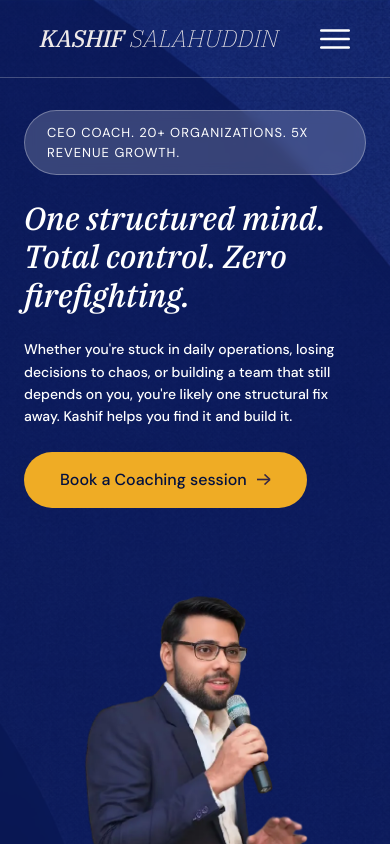
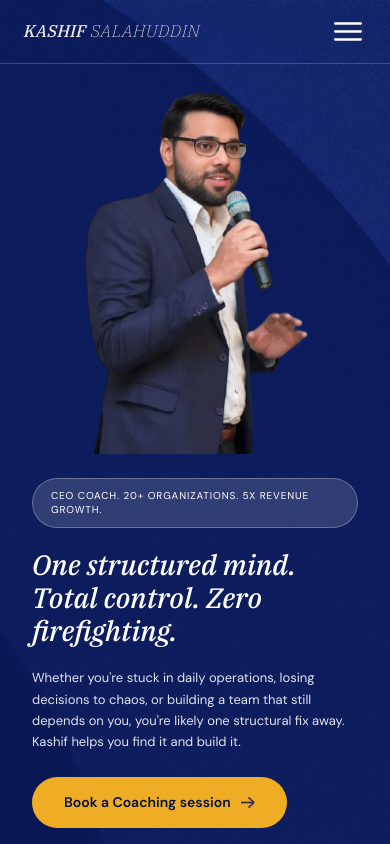
Before and after one commit to mianali453/kashif_salahuddin2, a React (Vite) app: page / in a window 390 px wide. Shown: the top 844 px of the page. Built offline with nearby package versions, Linux system fonts and the light colour scheme.

Commit message:
Enhance Herosection component with improved styles and layout; adjust dimensions, opacity, and responsiveness for better visual consistency

```diff
--- a/src/imports/Herosection-1/Herosection-3-1846.tsx
+++ b/src/imports/Herosection-1/Herosection-3-1846.tsx
@@ -1,10 +1,17 @@
+import React from "react";
 import svgPaths from "./svg-nqxmzi76e1";
 import imgImage171 from "./ca543d5264aebf5d9426e80142bbcd568c1ecb00.png";
 import imgImage9 from "./8e73b8238d14bf31948a8351675520eb6e955c13.png";
 
 function ArrowRightSvg() {
   return (
-    <svg width="14" height="11" viewBox="0 0 14 11" fill="none" style={{ display: "inline-block", verticalAlign: "middle" }}>
+    <svg
+      width="14"
+      height="11"
+      viewBox="0 0 14 11"
+      fill="none"
+      style={{ display: "inline-block", verticalAlign: "middle", flexShrink: 0 }}
+    >
       <path d="M0 5.5H12" stroke="#342646" strokeWidth="1.65" />
       <path d="M7.5 0.5L13 5.5" stroke="#342646" strokeWidth="1.65" />
       <path d="M7.5 10.5L13 5.5" stroke="#342646" strokeWidth="1.65" />
@@ -16,29 +23,29 @@ export default function Herosection() {
   return (
     <div
       className="relative w-full overflow-hidden"
-      style={{ background: "#10245f", minHeight: "100vh" }}
+      style={{ background: "#10245f", minHeight: "100svh" }}
       data-name="Herosection"
     >
-      {/* ── Background texture image ── */}
+      {/* Background texture */}
       <div className="absolute inset-0 pointer-events-none z-0">
         <img
           alt=""
           src={imgImage171}
           className="w-full h-full object-cover"
-          style={{ opacity: 0.6 }}
+          style={{ opacity: 0.55 }}
         />
       </div>
 
-      {/* ── Glow orb (desktop only) ── */}
+      {/* Decorative glow — visible on md+ only */}
       <div
         className="absolute hidden md:block pointer-events-none z-0"
         style={{
-          width: 370,
-          height: 370,
-          right: 80,
-          top: 200,
-          background: "rgba(255,255,255,0.08)",
-          filter: "blur(160px)",
+          width: 420,
+          height: 420,
+          right: "5%",
+          top: "20%",
+          background: "rgba(255,255,255,0.07)",
+          filter: "blur(180px)",
           borderRadius: "50%",
         }}
       />
@@ -47,71 +54,78 @@ export default function Herosection() {
       <nav
         className="relative z-20 w-full flex items-center justify-between"
         style={{
-          padding: "20px 40px",
-          borderBottom: "1px solid rgba(237,237,237,0.25)",
+          padding: "18px 24px",
+          borderBottom: "1px solid rgba(237,237,237,0.22)",
         }}
       >
+        {/* Logo */}
         <div
-          className="italic text-[#eee9e9]"
-          style={{ fontSize: 24 }}
+          className="italic tracking-wide select-none"
+          style={{ color: "#eee9e9", fontSize: "clamp(17px, 2.5vw, 24px)" }}
         >
-          <span style={{ fontFamily: "'IBM Plex Serif', serif", fontWeight: 500 }}>KASHIF </span>
-          <span style={{ fontFamily: "'IBM Plex Serif', serif", fontWeight: 200 }}>SALAHUDDIN</span>
+          <span style={{ fontFamily: "'IBM Plex Serif', serif", fontWeight: 500 }}>
+            KASHIF{" "}
+          </span>
+          <span style={{ fontFamily: "'IBM Plex Serif', serif", fontWeight: 200 }}>
+            SALAHUDDIN
+          </span>
         </div>
+
         {/* Hamburger */}
-        <a href="#" className="cursor-pointer shrink-0 z-20">
-          <svg width="30" height="20" viewBox="0 0 30 19.7142" fill="none">
+        <a href="#" className="cursor-pointer shrink-0 z-20 p-1">
+          <svg width="28" height="19" viewBox="0 0 30 19.7142" fill="none">
             <path d={svgPaths.p3d742900} fill="white" />
           </svg>
         </a>
       </nav>
 
-      {/* ── MAIN CONTENT ── */}
-      <div
-        className="relative z-10 w-full max-w-[1440px] mx-auto flex flex-col-reverse md:flex-row md:items-center"
-        style={{ minHeight: "calc(100vh - 62px)" }}
-      >
-        {/* ── Person image ── desktop: left column | mobile: top ── */}
-        <div className="block md:hidden w-full h-full overflow-hidden">
+      {/* ── HERO BODY ── */}
+      {/*
+        Mobile  : single column — image on top, text block below
+        Tablet  : two columns — image left (45%), text right (55%)
+        Desktop : two columns — image left (48%), text right (52%)
+      */}
+      <div className="relative z-10 w-full max-w-[1440px] mx-auto flex flex-col md:flex-row md:items-stretch min-h-[calc(100svh-61px)]">
+
+        {/* ── PERSON IMAGE ── */}
+        {/*
+          Mobile  : full width, fixed height so text stays visible below
+          md+     : fills left column, full remaining height
+        */}
+        <div className="w-full h-full  md:max-h-none md:h-auto md:w-[45%] lg:w-[48%] overflow-hidden flex-shrink-0">
           <img
             alt="Kashif Salahuddin"
             src={imgImage9}
             className="w-full h-full object-cover object-top"
+            style={{ objectPosition: "center top" }}
           />
         </div>
 
-        {/* Desktop image — left column */}
-        <div className="hidden md:block w-[47%] h-[calc(100vh-62px)] max-h-[820px] overflow-hidden">
-          <img
-            alt="Kashif Salahuddin"
-            src={imgImage9}
-            className="w-full h-full object-cover object-top"
-          />
-        </div>
+        {/* ── TEXT CONTENT ── */}
+        <div className="flex flex-col justify-center gap-5 md:gap-6 lg:gap-8 flex-1 px-8 pt-6 pb-10 md:px-8 md:pt-12 md:pb-14 lg:px-14 lg:pt-16 lg:pb-16">
 
-        {/* ── Text content ── */}
-        <div
-          className="flex flex-col gap-6 md:gap-7 flex-1 px-6 pb-[60px] pt-8 md:px-10 md:pt-10"
-        >
           {/* Badge pill */}
           <div
+            className="self-center"
             style={{
               display: "inline-flex",
-              alignSelf: "flex-start",
-              background: "rgba(255,255,255,0.18)",
-              border: "1px solid rgba(255,255,255,0.3)",
+              alignItems: "center",
+              background: "rgba(255,255,255,0.15)",
+              border: "1px solid rgba(255,255,255,0.28)",
               borderRadius: 48,
-              padding: "12px 22px",
-              backdropFilter: "blur(6px)",
+              padding: "10px 18px",
+              backdropFilter: "blur(8px)",
+              WebkitBackdropFilter: "blur(8px)",
             }}
           >
             <span
               style={{
                 fontFamily: "'DM Sans', sans-serif",
-                fontSize: 13,
+                fontSize: "clamp(10px, 1.8vw, 13px)",
                 color: "white",
-                letterSpacing: "1px",
+                letterSpacing: "0.9px",
                 textTransform: "uppercase",
+                lineHeight: 1.4,
               }}
             >
               CEO Coach. 20+ Organizations. 5x Revenue Growth.
@@ -119,29 +133,32 @@ export default function Herosection() {
           </div>
 
           {/* Headline */}
-          <div
+          <h1
+            className="m-0 p-0"
             style={{
               fontFamily: "'IBM Plex Serif', serif",
               fontStyle: "italic",
               fontWeight: 500,
               color: "white",
-              fontSize: "clamp(32px, 4.5vw, 54px)",
-              lineHeight: 1.2,
+              fontSize: "clamp(28px, 5.5vw, 58px)",
+              lineHeight: 1.18,
             }}
           >
-            <p>One structured mind.</p>
-            <p>Total control. Zero</p>
-            <p>firefighting.</p>
-          </div>
+            One structured mind.
+            <br />
+            Total control. Zero
+            <br />
+            firefighting.
+          </h1>
 
           {/* Description */}
           <p
             style={{
               fontFamily: "'DM Sans', sans-serif",
-              fontWeight: 500,
-              color: "white",
-              fontSize: "clamp(14px, 1.5vw, 16px)",
-              lineHeight: 1.6,
+              fontWeight: 400,
+              color: "rgba(255,255,255,0.88)",
+              fontSize: "clamp(13px, 1.6vw, 16px)",
+              lineHeight: 1.65,
               maxWidth: 520,
               margin: 0,
             }}
@@ -150,7 +167,7 @@ export default function Herosection() {
           </p>
 
           {/* CTA Button */}
-          <div>
+          <div className="pt-1">
             <a
               href="#"
               style={{
@@ -160,14 +177,17 @@ export default function Herosection() {
                 background: "#efac25",
                 color: "#02103f",
                 fontFamily: "'DM Sans', sans-serif",
-                fontWeight: 500,
-                fontSize: 16,
+                fontWeight: 600,
+                fontSize: "clamp(14px, 1.5vw, 16px)",
                 borderRadius: 40,
-                padding: "16px 36px",
+                padding: "15px 32px",
                 textDecoration: "none",
                 cursor: "pointer",
                 whiteSpace: "nowrap",
+                transition: "opacity 0.2s ease",
               }}
+              onMouseEnter={(e) => (e.currentTarget.style.opacity = "0.88")}
+              onMouseLeave={(e) => (e.currentTarget.style.opacity = "1")}
             >
               Book a Coaching session
               <ArrowRightSvg />
```
